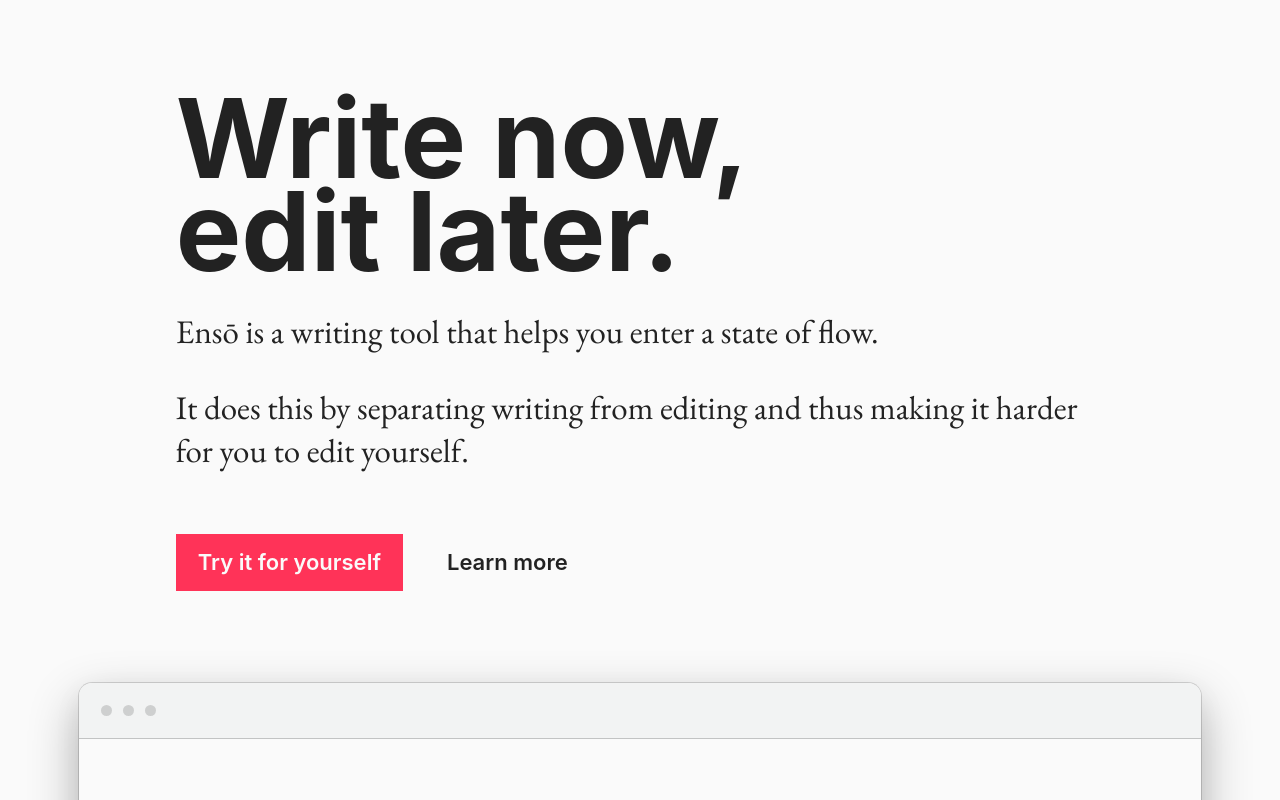
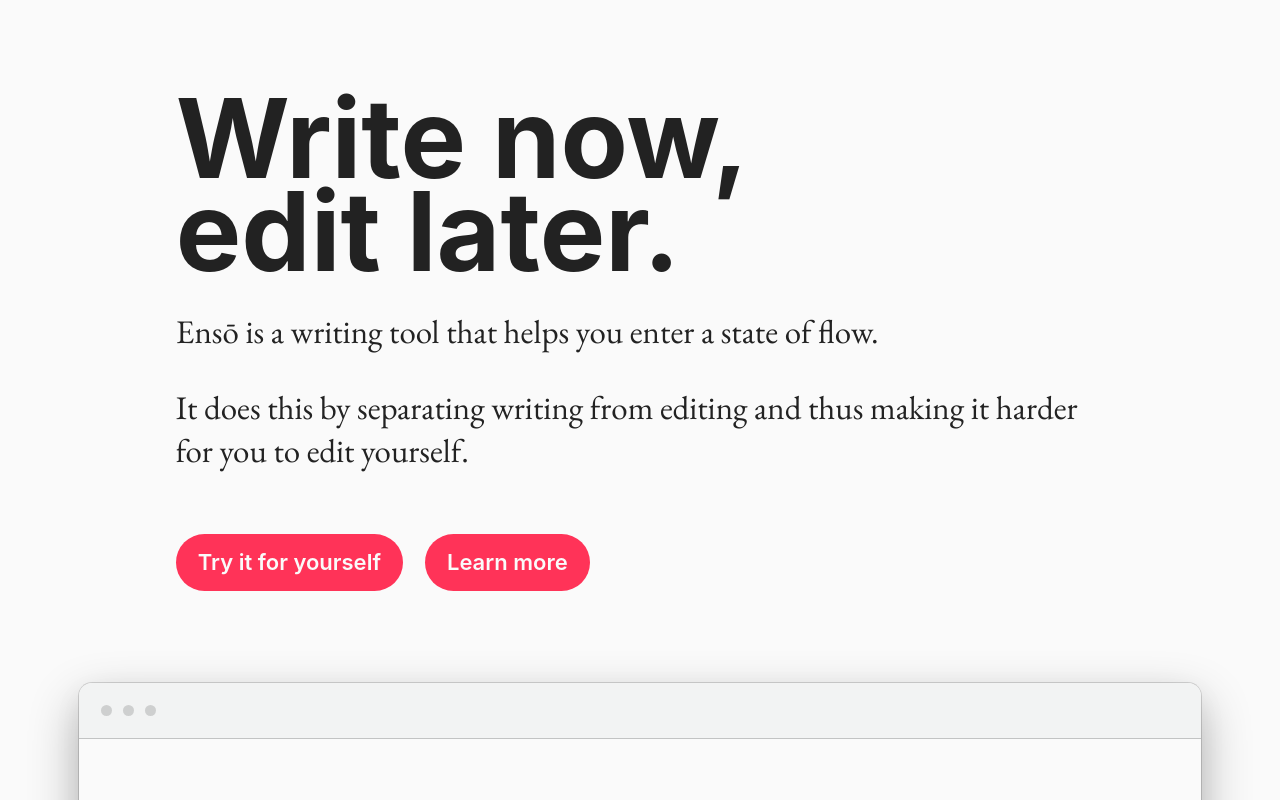
Before and after one commit to paprikka/enso-product-page, a Next.js app: page / in a window 1280 px wide. Shown: the top 800 px of the page. Built offline with nearby package versions, Linux system fonts and the light colour scheme.

Commit message:
feat: split buttons and button links

```diff
--- a/components/button-link/index.module.scss
+++ /dev/null
@@ -1,26 +0,0 @@
-.buttonLink {
-  padding: calc(var(--baseline) * 0.5rem) 1rem;
-  font-weight: 600;
-  font-size: 1rem;
-  font-family: var(--font-ui);
-  justify-content: space-between;
-  @media all and (min-width: 415px) {
-    margin-right: 1rem;
-  }
-}
-
-.buttonLinkPrimary {
-  background-color: var(--color-primary);
-  color: var(--color-page);
-  transition: 0.2s opacity;
-
-  &:hover {
-    opacity: 0.9;
-  }
-}
-
-.buttonLinkSecondary {
-  &:hover {
-    text-decoration: underline;
-  }
-}
--- a/components/button-link/index.tsx
+++ b/components/button-link/index.tsx
@@ -1,22 +1,18 @@
 import React, { FC } from "react";
-import styles from "./index.module.scss";
+import { getClasses, SharedButtonProps } from "../button";
 
-type ButtonLinkProps = {
-  level?: "primary" | "secondary";
-  label: string;
+type ButtonLinkProps = SharedButtonProps & {
   href: string;
 };
 export const ButtonLink: FC<ButtonLinkProps> = ({
   label,
   level,
   href,
-}: ButtonLinkProps) => (
+  noMargin,
+  size = "m",
+}) => (
   <a
-    className={
-      level === "primary"
-        ? `${styles.buttonLink} ${styles.buttonLinkPrimary}`
-        : `${styles.buttonLink} ${styles.buttonLinkSecondary}`
-    }
+    className={getClasses({ level, noMargin, size })}
     target="_blank"
     href={href}
   >
--- /dev/null
+++ b/components/button/index.module.scss
@@ -0,0 +1,63 @@
+.button {
+  appearance: none;
+  border: none;
+  margin: 0;
+  padding: calc(var(--baseline) * 0.5 * var(--p)) var(--p);
+  font-weight: 600;
+  font-size: var(--fz);
+  font-family: var(--font-ui);
+  justify-content: space-between;
+  cursor: pointer;
+
+  @media all and (min-width: 415px) {
+    margin-right: var(--mr);
+  }
+}
+
+.m {
+  --fz: 1rem;
+  --mr: 1rem;
+  --p: 1rem;
+}
+
+.s {
+  --fz: 0.75rem;
+  --mr: 0.75rem;
+  --p: 0.75rem;
+}
+
+.buttonPrimary {
+  background-color: var(--color-primary);
+  color: var(--color-page);
+  transition: 0.2s opacity;
+  border-radius: 100rem;
+
+  &:hover {
+    opacity: 0.9;
+  }
+}
+
+.buttonPrimaryOutline {
+  @extend .buttonPrimary;
+  border-radius: 100rem;
+}
+
+.buttonSecondary {
+  &:hover {
+    text-decoration: underline;
+  }
+}
+.buttonSecondaryOutline {
+  @extend .buttonSecondary;
+
+  &:hover {
+    text-decoration: unset;
+  }
+
+  box-shadow: inset 0 0 0 2px;
+  border-radius: 100rem;
+}
+
+.noMargin {
+  margin: 0;
+}
--- /dev/null
+++ b/components/button/index.tsx
@@ -0,0 +1,43 @@
+import styles from "./index.module.scss";
+import c from "classnames";
+import { FC } from "react";
+
+export type StyledButtonProps = {
+  level?: "primary" | "secondary" | "secondaryOutline" | "primaryOutline";
+  noMargin?: boolean;
+  size?: "m" | "s";
+};
+export type SharedButtonProps = StyledButtonProps & {
+  label: string;
+};
+
+export type ButtonProps = SharedButtonProps & {
+  onClick: () => void;
+};
+
+export const getClasses = ({
+  level = "primary",
+  noMargin,
+  size = "m",
+}: StyledButtonProps) =>
+  c({
+    [styles.button]: true,
+    [styles.buttonPrimary]: level === "primary",
+    [styles.buttonSecondary]: level === "secondary",
+    [styles.buttonSecondaryOutline]: level === "secondaryOutline",
+    [styles.buttonPrimaryOutline]: level === "primaryOutline",
+    [styles.noMargin]: !!noMargin,
+    [styles[size]]: true,
+  });
+
+export const Button: FC<ButtonProps> = ({
+  label,
+  level,
+  onClick,
+  noMargin,
+  size = "m",
+}) => (
+  <button className={getClasses({ level, noMargin, size })} onClick={onClick}>
+    {label}
+  </button>
+);
```
